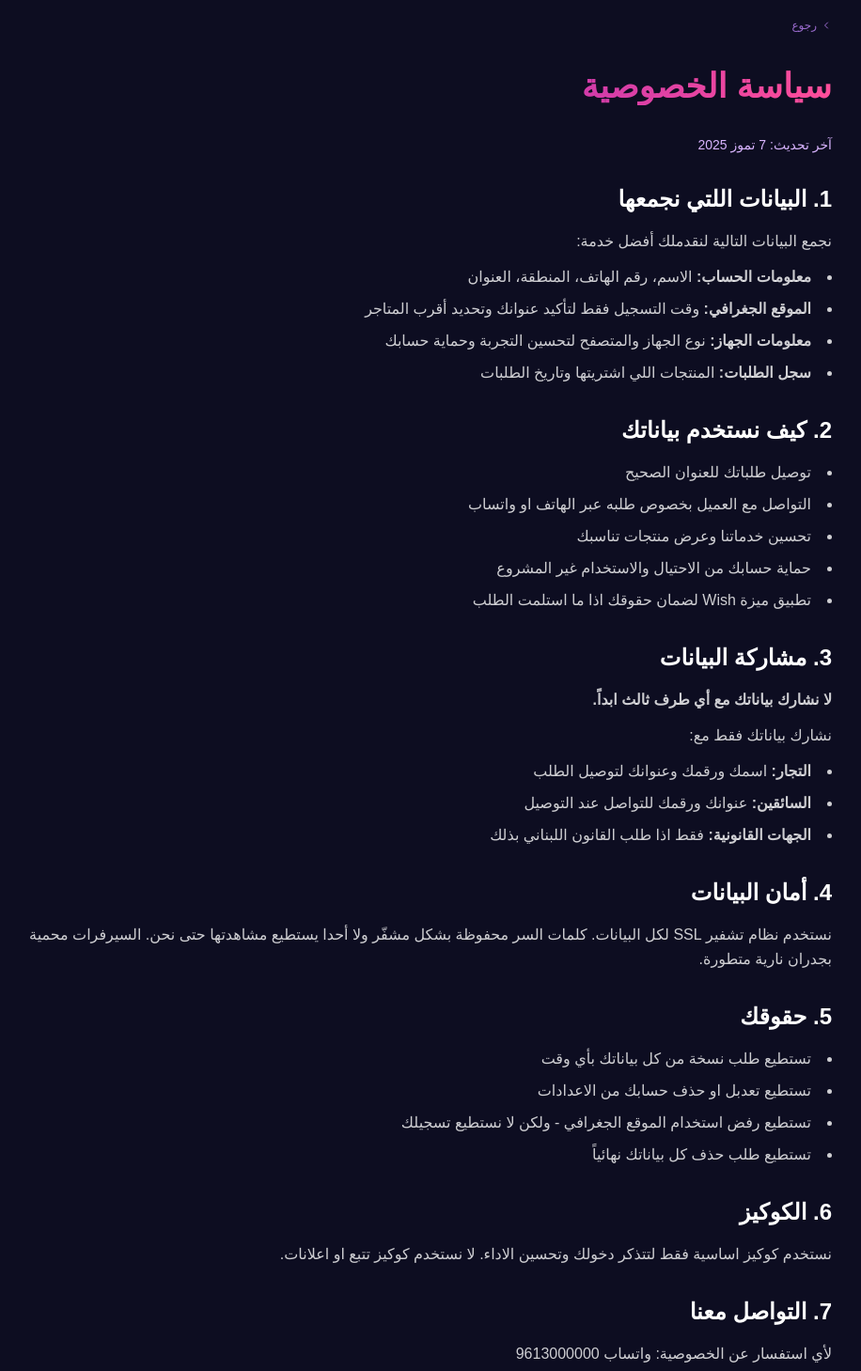
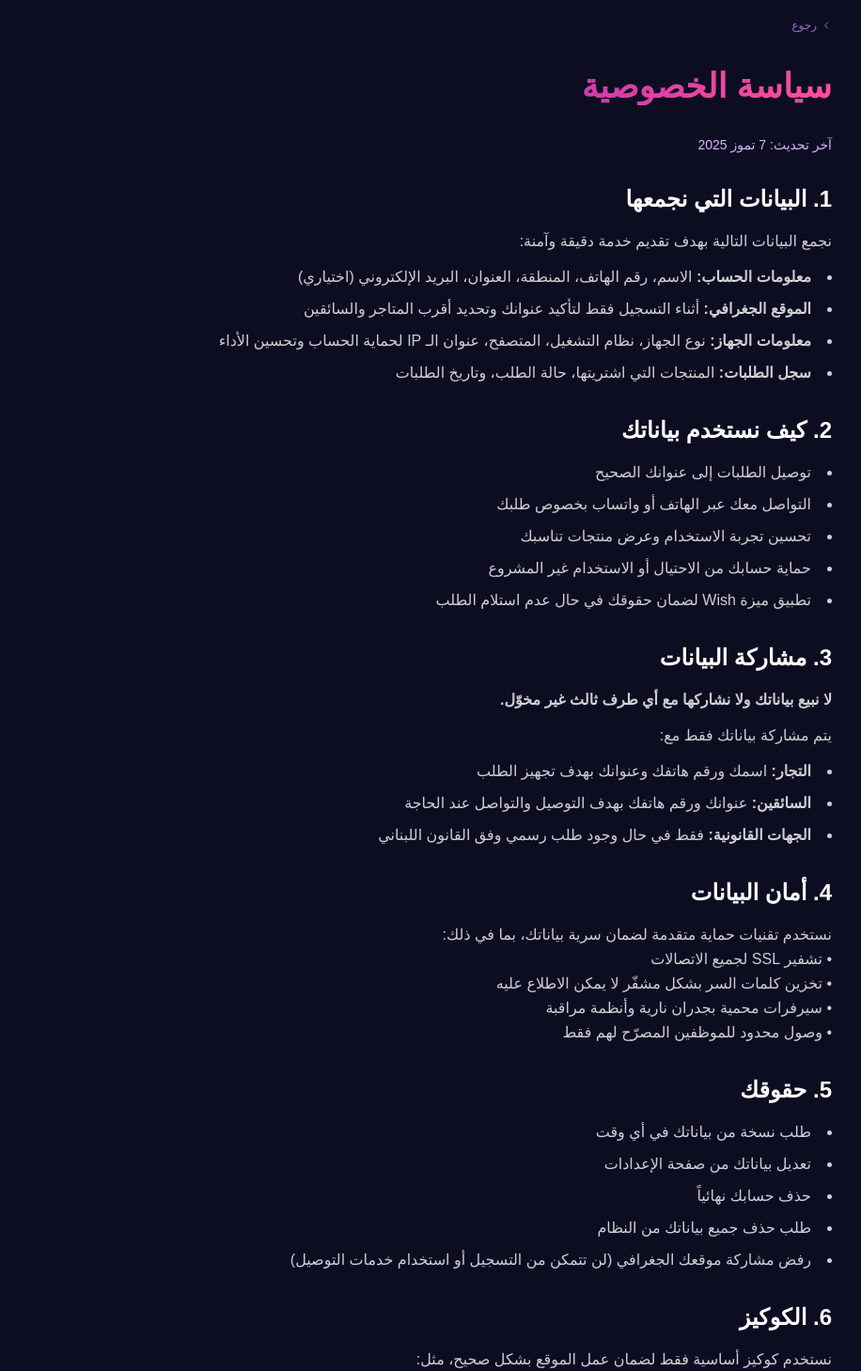
Before and after one commit to mjahto18-ui/MD-Marketplace, a Next.js app: page /privacy in a window 1280 px wide. Shown: the top 1459 px of the page at 94% size, without its empty margins (187-1103 px from the left). Built offline with nearby package versions, Linux system fonts and the light colour scheme.

Commit message:
Revise privacy policy content and language
Updated privacy policy text for clarity and accuracy.

```diff
--- a/app/privacy/page.jsx
+++ b/app/privacy/page.jsx
@@ -9,7 +9,8 @@ export const metadata = {
 export default function PrivacyPage() {
   return (
     <div dir="rtl" className="min-h-screen bg-[#0D0D21] text-white">
-      {/* زر الرجوع الصغير - هون ضفته */}
+
+      {/* زر الرجوع */}
       <div className="max-w-4xl mx-auto px-4 pt-4">
         <Link
           href="/about"
@@ -21,70 +22,92 @@ export default function PrivacyPage() {
       </div>
 
       <div className="max-w-4xl mx-auto px-4 py-8">
+
         <h1 className="text-4xl font-bold mb-8 bg-gradient-to-r from-[#6A11CB] to-[#FF4E9A] bg-clip-text text-transparent">
           سياسة الخصوصية
         </h1>
 
         <div className="space-y-8 text-white/80 leading-relaxed">
+
           <p className="text-sm text-purple-300">آخر تحديث: 7 تموز 2025</p>
 
+          {/* 1 */}
           <section>
-            <h2 className="text-2xl font-bold text-white mb-4">1. البيانات اللتي نجمعها</h2>
-            <p>نجمع البيانات التالية لنقدملك أفضل خدمة:</p>
+            <h2 className="text-2xl font-bold text-white mb-4">1. البيانات التي نجمعها</h2>
+            <p>نجمع البيانات التالية بهدف تقديم خدمة دقيقة وآمنة:</p>
             <ul className="list-disc list-inside space-y-2 mt-3">
-              <li><strong>معلومات الحساب:</strong> الاسم، رقم الهاتف، المنطقة، العنوان</li>
-              <li><strong>الموقع الجغرافي:</strong> وقت التسجيل فقط لتأكيد عنوانك وتحديد أقرب المتاجر</li>
-              <li><strong>معلومات الجهاز:</strong> نوع الجهاز والمتصفح لتحسين التجربة وحماية حسابك</li>
-              <li><strong>سجل الطلبات:</strong> المنتجات اللي اشتريتها وتاريخ الطلبات</li>
+              <li><strong>معلومات الحساب:</strong> الاسم، رقم الهاتف، المنطقة، العنوان، البريد الإلكتروني (اختياري)</li>
+              <li><strong>الموقع الجغرافي:</strong> أثناء التسجيل فقط لتأكيد عنوانك وتحديد أقرب المتاجر والسائقين</li>
+              <li><strong>معلومات الجهاز:</strong> نوع الجهاز، نظام التشغيل، المتصفح، عنوان الـ IP لحماية الحساب وتحسين الأداء</li>
+              <li><strong>سجل الطلبات:</strong> المنتجات التي اشتريتها، حالة الطلب، وتاريخ الطلبات</li>
             </ul>
           </section>
 
+          {/* 2 */}
           <section>
             <h2 className="text-2xl font-bold text-white mb-4">2. كيف نستخدم بياناتك</h2>
             <ul className="list-disc list-inside space-y-2">
-              <li>توصيل طلباتك للعنوان الصحيح</li>
-              <li>التواصل مع العميل بخصوص طلبه عبر الهاتف او واتساب</li>
-              <li>تحسين خدماتنا وعرض منتجات تناسبك</li>
-              <li>حماية حسابك من الاحتيال والاستخدام غير المشروع</li>
-              <li>تطبيق ميزة Wish لضمان حقوقك اذا ما استلمت الطلب</li>
+              <li>توصيل الطلبات إلى عنوانك الصحيح</li>
+              <li>التواصل معك عبر الهاتف أو واتساب بخصوص طلبك</li>
+              <li>تحسين تجربة الاستخدام وعرض منتجات تناسبك</li>
+              <li>حماية حسابك من الاحتيال أو الاستخدام غير المشروع</li>
+              <li>تطبيق ميزة Wish لضمان حقوقك في حال عدم استلام الطلب</li>
             </ul>
           </section>
 
+          {/* 3 */}
           <section>
             <h2 className="text-2xl font-bold text-white mb-4">3. مشاركة البيانات</h2>
-            <p><strong>لا نشارك بياناتك  مع أي طرف ثالث ابداً.</strong></p>
-            <p className="mt-3">نشارك بياناتك فقط مع:</p>
+            <p><strong>لا نبيع بياناتك ولا نشاركها مع أي طرف ثالث غير مخوّل.</strong></p>
+            <p className="mt-3">يتم مشاركة بياناتك فقط مع:</p>
             <ul className="list-disc list-inside space-y-2 mt-3">
-              <li><strong>التجار:</strong> اسمك ورقمك وعنوانك لتوصيل الطلب</li>
-              <li><strong>السائقين:</strong> عنوانك ورقمك للتواصل عند التوصيل</li>
-              <li><strong>الجهات القانونية:</strong> فقط اذا طلب القانون اللبناني بذلك</li>
+              <li><strong>التجار:</strong> اسمك ورقم هاتفك وعنوانك بهدف تجهيز الطلب</li>
+              <li><strong>السائقين:</strong> عنوانك ورقم هاتفك بهدف التوصيل والتواصل عند الحاجة</li>
+              <li><strong>الجهات القانونية:</strong> فقط في حال وجود طلب رسمي وفق القانون اللبناني</li>
             </ul>
           </section>
 
+          {/* 4 */}
           <section>
             <h2 className="text-2xl font-bold text-white mb-4">4. أمان البيانات</h2>
-            <p>نستخدم نظام تشفير SSL لكل البيانات. كلمات السر محفوظة بشكل مشفّر ولا أحدا يستطيع مشاهدتها حتى نحن. السيرفرات محمية بجدران نارية متطورة.</p>
+            <p>
+              نستخدم تقنيات حماية متقدمة لضمان سرية بياناتك، بما في ذلك:
+              <br/>• تشفير SSL لجميع الاتصالات
+              <br/>• تخزين كلمات السر بشكل مشفّر لا يمكن الاطلاع عليه
+              <br/>• سيرفرات محمية بجدران نارية وأنظمة مراقبة
+              <br/>• وصول محدود للموظفين المصرّح لهم فقط
+            </p>
           </section>
 
+          {/* 5 */}
           <section>
             <h2 className="text-2xl font-bold text-white mb-4">5. حقوقك</h2>
             <ul className="list-disc list-inside space-y-2">
-              <li>تستطيع طلب نسخة من كل بياناتك بأي وقت</li>
-              <li>تستطيع تعدبل او حذف حسابك من الاعدادات</li>
-              <li>تستطيع رفض استخدام الموقع الجغرافي - ولكن لا نستطيع تسجيلك</li>
-              <li>تستطيع طلب حذف كل بياناتك نهائياً</li>
+              <li>طلب نسخة من بياناتك في أي وقت</li>
+              <li>تعديل بياناتك من صفحة الإعدادات</li>
+              <li>حذف حسابك نهائياً</li>
+              <li>طلب حذف جميع بياناتك من النظام</li>
+              <li>رفض مشاركة موقعك الجغرافي (لن تتمكن من التسجيل أو استخدام خدمات التوصيل)</li>
             </ul>
           </section>
 
+          {/* 6 */}
           <section>
             <h2 className="text-2xl font-bold text-white mb-4">6. الكوكيز</h2>
-            <p>نستخدم كوكيز اساسية فقط لتتذكر دخولك وتحسين الاداء. لا نستخدم كوكيز تتبع او اعلانات.</p>
+            <p>
+              نستخدم كوكيز أساسية فقط لضمان عمل الموقع بشكل صحيح، مثل:
+              <br/>• تذكّر تسجيل الدخول
+              <br/>• تحسين الأداء
+              <br/>لا نستخدم كوكيز إعلانية أو تتبع.
+            </p>
           </section>
 
+          {/* 7 */}
           <section>
             <h2 className="text-2xl font-bold text-white mb-4">7. التواصل معنا</h2>
-            <p>لأي استفسار عن الخصوصية: واتساب 9613000000</p>
+            <p>لأي استفسار متعلق بالخصوصية: واتساب 9613000000</p>
           </section>
+
         </div>
       </div>
     </div>
```
